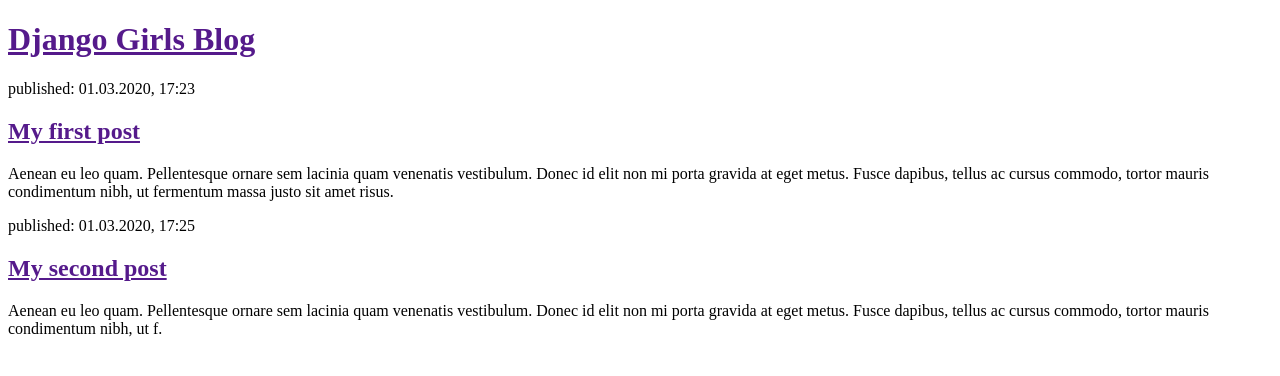
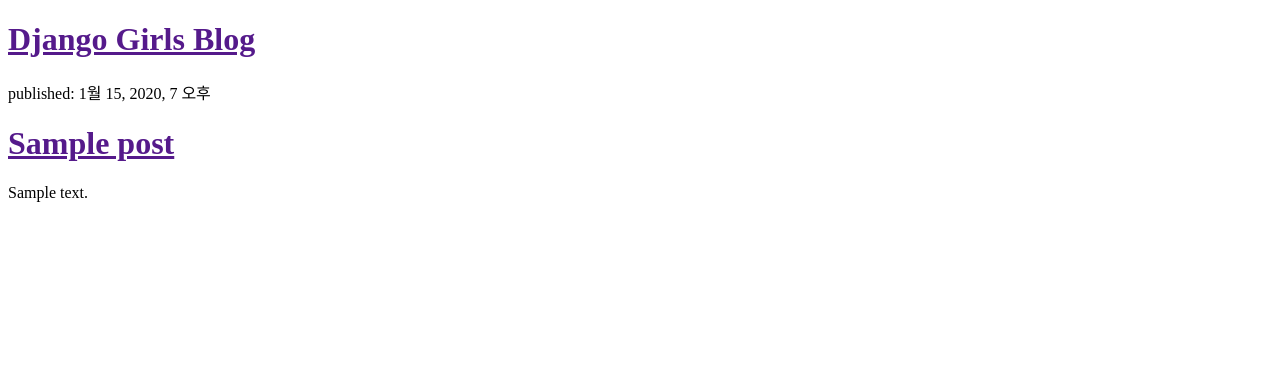
Before and after one commit to TomboY90/django-blog, a Django app: page / in a window 1280 px wide. Shown: the top 376 px of the page. Run offline with Django 3.2, Linux system fonts and the light colour scheme; tables that the repository leaves empty hold one stand-in row (values such as "Sample post").

Commit message:
Modified template

```diff
--- a/blog/templates/blog/post_list.html
+++ b/blog/templates/blog/post_list.html
@@ -8,16 +8,12 @@
             <h1><a href="">Django Girls Blog</a></h1>
         </div>
 
-        <div>
-            <p>published: 01.03.2020, 17:23</p>
-            <h2><a href="">My first post</a></h2>
-            <p>Aenean eu leo quam. Pellentesque ornare sem lacinia quam venenatis vestibulum. Donec id elit non mi porta gravida at eget metus. Fusce dapibus, tellus ac cursus commodo, tortor mauris condimentum nibh, ut fermentum massa justo sit amet risus.</p>
-        </div>
-
-        <div>
-            <p>published: 01.03.2020, 17:25</p>
-            <h2><a href="">My second post</a></h2>
-            <p>Aenean eu leo quam. Pellentesque ornare sem lacinia quam venenatis vestibulum. Donec id elit non mi porta gravida at eget metus. Fusce dapibus, tellus ac cursus commodo, tortor mauris condimentum nibh, ut f.</p>
-        </div>
+        {% for post in posts %}
+            <div>
+                <p>published: {{ post.published_at }} </p>
+                <h1><a href="">{{post.title}}</a></h1>
+                <p>{{ post.text|linebreaksbr }}</p>
+            </div>
+        {% endfor %}
     </body>
 </html>
--- a/blog/views.py
+++ b/blog/views.py
@@ -1,6 +1,9 @@
 from django.shortcuts import render
+from .models import Post
+from django.utils import timezone
 
 # Create your views here.
 
 def post_list(req):
-    return render(req, 'blog/post_list.html', {})
+    posts = Post.objects.filter(published_at__lte=timezone.now()).order_by('published_at')
+    return render(req, 'blog/post_list.html', {'posts': posts})
```
